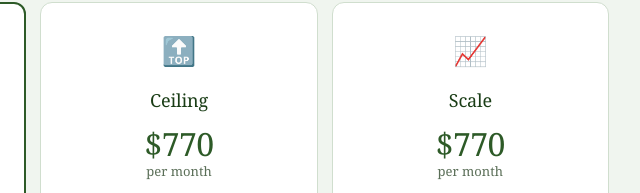
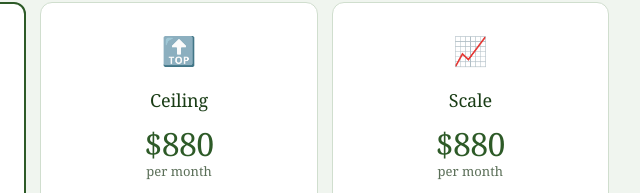
Before and after one commit to Reposiitoned/SheridanLegal, a website: page index.html in a window 1280 px wide. Shown: the part 2393-2586 px from the top of the page, 461-1101 px from the left. Drawn offline with Linux system fonts and the light colour scheme.

Commit message:
Update index

```diff
--- a/index.html
+++ b/index.html
@@ -549,7 +549,7 @@
       <div class="price-card">
         <span class="price-icon">🔝</span>
         <div class="price-name">Ceiling</div>
-        <div class="price-amount">$770</div>
+        <div class="price-amount">$880</div>
         <div class="price-period">per month</div>
         <div class="price-desc">You're working hard but not moving forward. It might even feel backwards. The business runs, but something is blocking you, and you can't quite see what it is. Ceiling is the diagnostic program that finds what's actually holding you back — and gives you the tools and frameworks to break through it.</div>
         <a href="/signup.html?plan=ceiling" class="btn-price">Get started</a>
@@ -558,7 +558,7 @@
       <div class="price-card ">
         <span class="price-icon">📈</span>
         <div class="price-name">Scale</div>
-        <div class="price-amount">$770</div>
+        <div class="price-amount">$880</div>
         <div class="price-period">per month</div>
         <div class="price-desc">You know exactly where you want to go. You have the team, the clients, and the ambition. What you need now are the <em>Definitive Solutions</em> and structure to get there without everything falling over. Scale gives you the Knowledge Engine blueprint to grow further and faster than you could alone.</div>
         <span class="btn-price">Get started</span>
```
